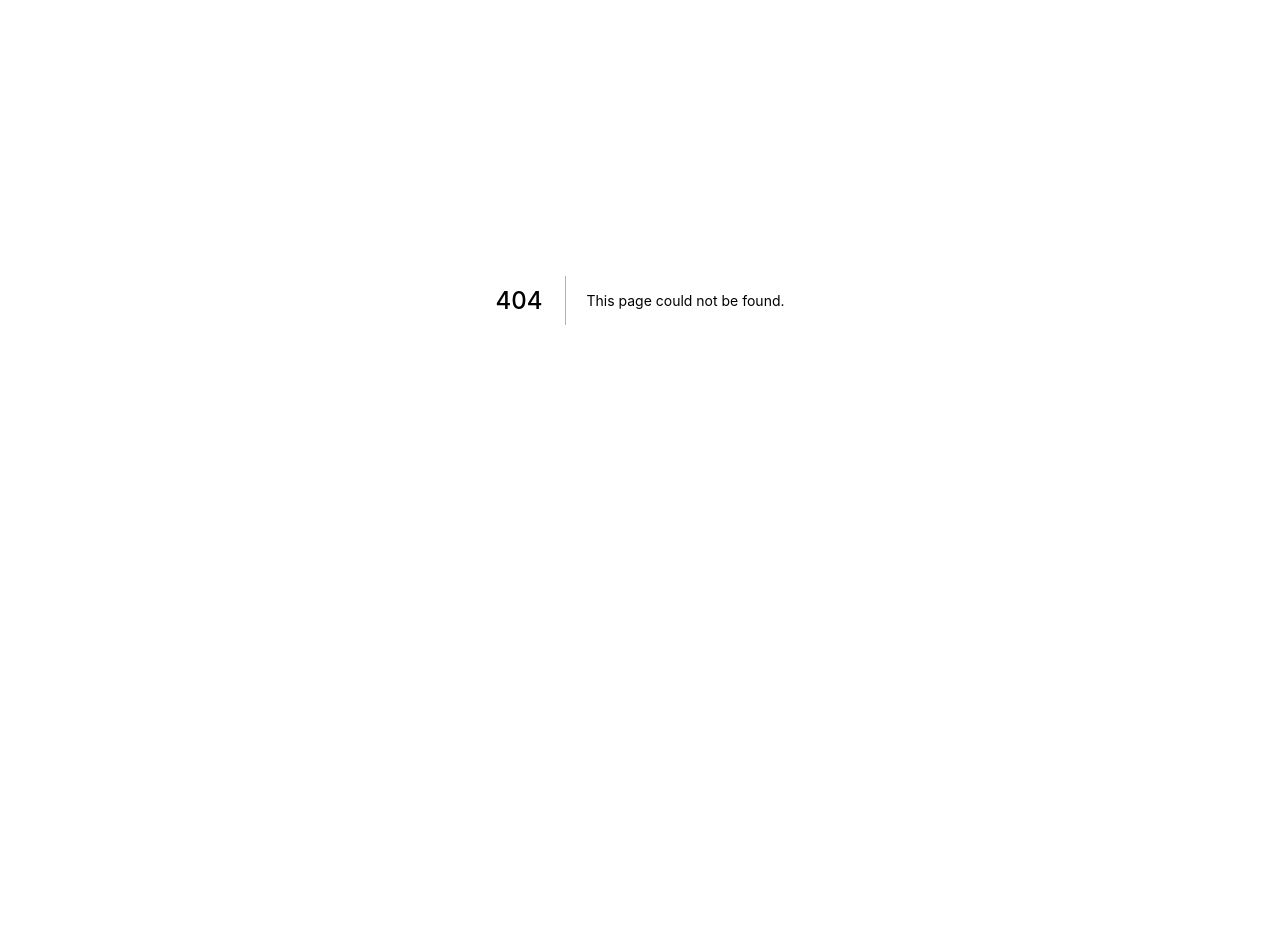
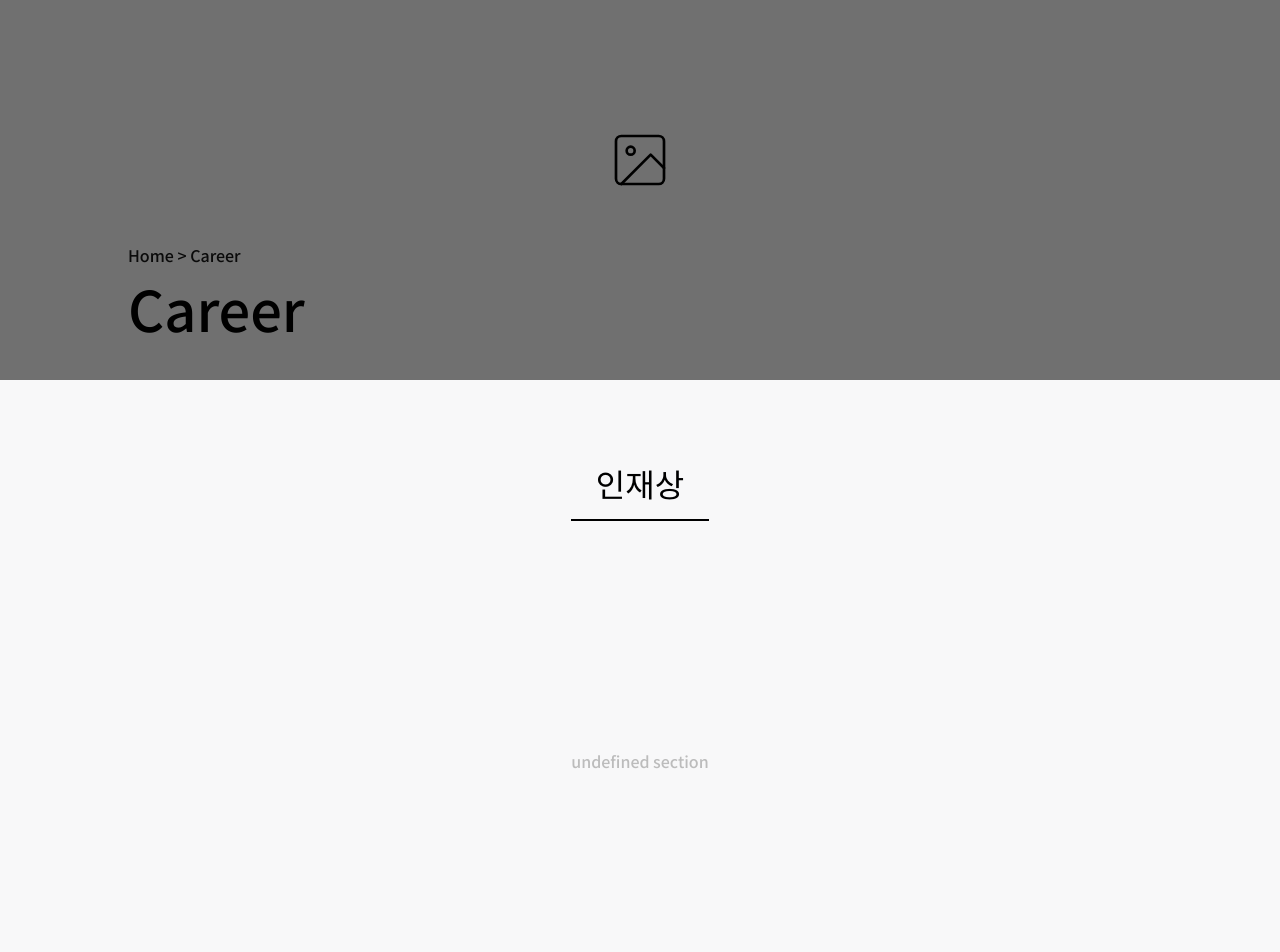
Before and after one commit to DillonMemo/cheong-woo-client, a Next.js app: page /career in a window 1280 px wide. Before the commit this address had no page. Shown: the part 100-1052 px from the top of the page. Before the commit the page ends 800 px from the top, so only its background shows below. Built offline with nearby package versions, Linux system fonts and the light colour scheme.

Commit message:
this career page primary completion

```diff
--- a/components/Footer.tsx
+++ b/components/Footer.tsx
@@ -65,7 +65,7 @@ const Footer: React.FC = () => {
               </Link>
             </li> */}
             <li className="nav-item">
-              <Link href="#">
+              <Link href="/career">
                 <a>
                   <h2 className="nav-title">Career</h2>
                 </a>
--- a/components/Header.tsx
+++ b/components/Header.tsx
@@ -124,7 +124,7 @@ const Header: React.FC<HeaderProps> = ({ router }) => {
                   </Link>
                 </li> */}
                 <li className="nav-link">
-                  <Link href="#">
+                  <Link href="/career">
                     <a>Career</a>
                   </Link>
                 </li>
--- a/components/Layout.tsx
+++ b/components/Layout.tsx
@@ -177,6 +177,33 @@ export const MessageTitle = styled.h1`
   }
 `;
 
+export const MessageTitleWithUnderline = styled.h1`
+  font-size: 2.5rem;
+  font-weight: 500;
+  text-align: center;
+  ${lg} {
+    font-size: 2rem;
+  }
+
+  ${sm} {
+    font-size: 1.7rem;
+    font-weight: 500;
+  }
+
+  ${xxs} {
+    font-size: 1.3rem;
+  }
+
+  &:after {
+    content: "";
+    width: 100%;
+    height: 2px;
+    display: flex;
+    background-color: black;
+    margin-top: 0.8rem;
+  }
+`;
+
 export const MessageSubTitle = styled.p`
   font-size: 1.5rem;
 
--- /dev/null
+++ b/pages/career/HumanResource.tsx
@@ -0,0 +1,51 @@
+import React, { useEffect } from "react";
+import styled from "styled-components";
+import AOS from "aos";
+
+/** styles */
+import { MessageTitleWithUnderline } from "../../components/Layout";
+import { defaultPalette } from "../../utils/styles";
+
+const HumanResource: React.FC = () => {
+  useEffect(() => {
+    AOS.init({ duration: 1200 });
+  }, []);
+
+  return (
+    <ContentWrapper id="humanResource">
+      <div className="wrapper">
+        <div className="title-container" data-aos="zoom-in-up">
+          <MessageTitleWithUnderline>인재상</MessageTitleWithUnderline>
+        </div>
+        <div className="container" data-aos="zoom-in-up">
+          <div className="undefined-container">
+            <span>undefined section</span>
+          </div>
+        </div>
+      </div>
+    </ContentWrapper>
+  );
+};
+
+const ContentWrapper = styled.section`
+  background-color: #f8f8f9;
+  .wrapper {
+    max-width: 100rem;
+    margin: 0 auto;
+    display: flex;
+    flex-flow: column wrap;
+
+    .title-container {
+      margin-top: 3rem;
+    }
+
+    .container {
+      height: 30rem;
+      display: flex;
+      align-items: center;
+      color: ${defaultPalette.accent2};
+    }
+  }
+`;
+
+export default HumanResource;
--- /dev/null
+++ b/pages/career/Organization.tsx
@@ -0,0 +1,51 @@
+import React, { useEffect } from "react";
+import styled from "styled-components";
+import AOS from "aos";
+
+/** styles */
+import { MessageTitleWithUnderline } from "../../components/Layout";
+import { defaultPalette } from "../../utils/styles";
+
+const Organization: React.FC = () => {
+  useEffect(() => {
+    AOS.init({ duration: 1200 });
+  }, []);
+
+  return (
+    <ContentWrapper id="organization">
+      <div className="wrapper">
+        <div className="title-container" data-aos="zoom-in-up">
+          <MessageTitleWithUnderline>조직도</MessageTitleWithUnderline>
+        </div>
+        <div className="container" data-aos="zoom-in-up">
+          <div className="undefined-container">
+            <span>undefined section</span>
+          </div>
+        </div>
+      </div>
+    </ContentWrapper>
+  );
+};
+
+const ContentWrapper = styled.section`
+  background-color: #f8f8f9;
+  .wrapper {
+    max-width: 100rem;
+    margin: 0 auto;
+    display: flex;
+    flex-flow: column wrap;
+
+    .title-container {
+      margin-top: 3rem;
+    }
+
+    .container {
+      height: 30rem;
+      display: flex;
+      align-items: center;
+      color: ${defaultPalette.accent2};
+    }
+  }
+`;
+
+export default Organization;
--- /dev/null
+++ b/pages/career/Recruit.tsx
@@ -0,0 +1,50 @@
+import React, { useEffect } from "react";
+import styled from "styled-components";
+import AOS from "aos";
+
+/** styles */
+import { MessageTitleWithUnderline } from "../../components/Layout";
+import { defaultPalette } from "../../utils/styles";
+
+const Recruit: React.FC = () => {
+  useEffect(() => {
+    AOS.init({ duration: 1200 });
+  }, []);
+
+  return (
+    <ContentWrapper id="recruit">
+      <div className="wrapper">
+        <div className="title-container" data-aos="zoom-in-up">
+          <MessageTitleWithUnderline>채용공고</MessageTitleWithUnderline>
+        </div>
+        <div className="container" data-aos="zoom-in-up">
+          <div className="undefined-container">
+            <span>undefined section</span>
+          </div>
+        </div>
+      </div>
+    </ContentWrapper>
+  );
+};
+
+const ContentWrapper = styled.section`
+  .wrapper {
+    max-width: 100rem;
+    margin: 0 auto;
+    display: flex;
+    flex-flow: column wrap;
+
+    .title-container {
+      margin-top: 3rem;
+    }
+
+    .container {
+      height: 30rem;
+      display: flex;
+      align-items: center;
+      color: ${defaultPalette.accent2};
+    }
+  }
+`;
+
+export default Recruit;
--- /dev/null
+++ b/pages/career/Welfare.tsx
@@ -0,0 +1,50 @@
+import React, { useEffect } from "react";
+import styled from "styled-components";
+import AOS from "aos";
+
+/** styles */
+import { MessageTitleWithUnderline } from "../../components/Layout";
+import { defaultPalette } from "../../utils/styles";
+
+const Welfare: React.FC = () => {
+  useEffect(() => {
+    AOS.init({ duration: 1200 });
+  }, []);
+
+  return (
+    <ContentWrapper id="welfare">
+      <div className="wrapper">
+        <div className="title-container" data-aos="zoom-in-up">
+          <MessageTitleWithUnderline>복지제도</MessageTitleWithUnderline>
+        </div>
+        <div className="container" data-aos="zoom-in-up">
+          <div className="undefined-container">
+            <span>undefined section</span>
+          </div>
+        </div>
+      </div>
+    </ContentWrapper>
+  );
+};
+
+const ContentWrapper = styled.section`
+  .wrapper {
+    max-width: 100rem;
+    margin: 0 auto;
+    display: flex;
+    flex-flow: column wrap;
+
+    .title-container {
+      margin-top: 3rem;
+    }
+
+    .container {
+      height: 30rem;
+      display: flex;
+      align-items: center;
+      color: ${defaultPalette.accent2};
+    }
+  }
+`;
+
+export default Welfare;
--- /dev/null
+++ b/pages/career/index.tsx
@@ -0,0 +1,69 @@
+import React, { useEffect } from "react";
+import styled from "styled-components";
+import AOS from "aos";
+
+/** components */
+import Layout from "../../components/Layout";
+import HumanResource from "./HumanResource";
+import Welfare from "./Welfare";
+import Organization from "./Organization";
+import Recruit from "./Recruit";
+
+/** styles */
+import { Image } from "../../utils/icons";
+
+const attributeLayout = {
+  title: "청우종합건설",
+  description: "That's site is development mode - cheongwoo",
+  imageUrl: "http://placehold.it/600x400",
+};
+
+const Career: React.FC = () => {
+  useEffect(() => {
+    AOS.init({ duration: 1200 });
+  }, []);
+
+  return (
+    <Layout {...attributeLayout}>
+      <FirstWrapper className="title-content">
+        <Title>
+          <p>Home &gt; Career</p>
+          <span>Career</span>
+        </Title>
+        <div style={{ position: "absolute", top: "47.5%", left: "47.5%" }}>
+          <Image width="4rem" height="4rem" stroke="black" strokeWidth={1} />
+        </div>
+      </FirstWrapper>
+      <div className="container">
+        <HumanResource />
+        <Welfare />
+        <Organization />
+        <Recruit />
+      </div>
+    </Layout>
+  );
+};
+
+const FirstWrapper = styled.div`
+  /* background-image: url("https://images.unsplash.com/photo-1482148454461-aaedae4b30bb?ixlib=rb-1.2.1&ixid=eyJhcHBfaWQiOjEyMDd9&auto=format&fit=crop&w=2850&q=80"); */
+  height: 60vh;
+  background-color: rgba(112, 112, 112, 1);
+  /* Create the parallax scrolling effect */
+  background-attachment: fixed;
+  background-position: center 90%;
+  background-repeat: no-repeat;
+`;
+
+const Title = styled.div`
+  margin: 2rem 0;
+
+  p {
+    font-size: 1rem !important;
+  }
+
+  span {
+    font-size: 3.5rem;
+  }
+`;
+
+export default Career;
```
